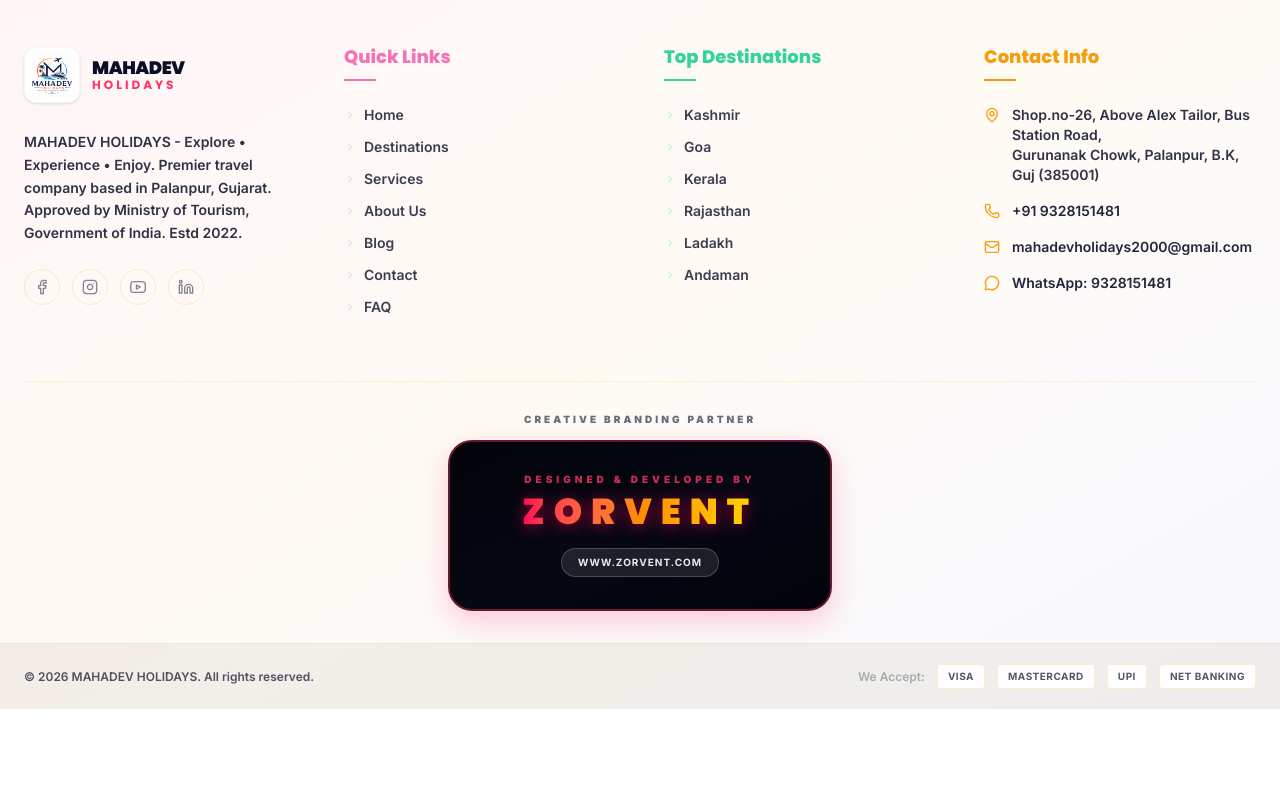
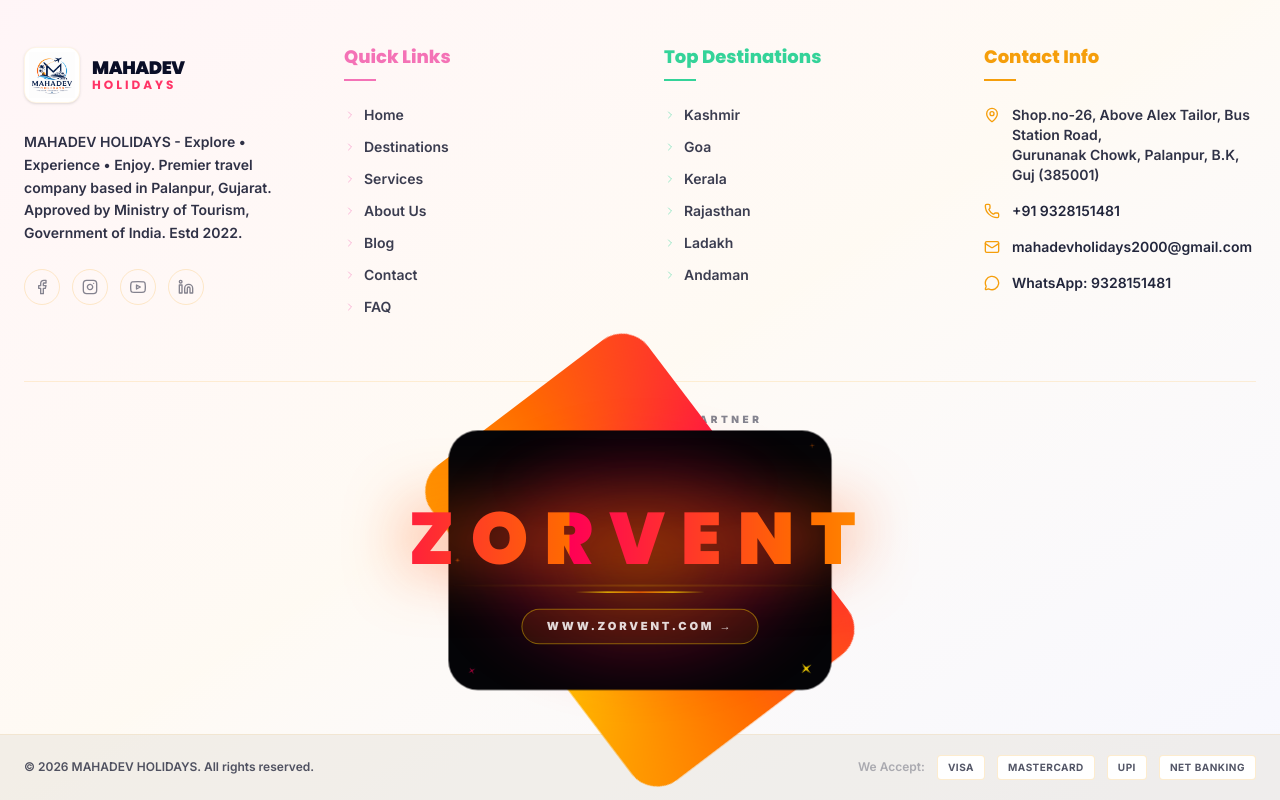
Before and after one commit to netscale33/mahadev-holidays, a Next.js app: page /faq in a window 1280 px wide. Shown: the part 3977-4777 px from the top of the page. Before the commit the page ends 4686 px from the top, so only its background shows below. Built offline with nearby package versions, Linux system fonts and the light colour scheme.

Commit message:
feat: shimmer-gold Extraordinary + epic Zorvent card - spinning border, float, sparkles, scan-line

```diff
--- a/src/app/globals.css
+++ b/src/app/globals.css
@@ -211,3 +211,95 @@
 * {
   -webkit-tap-highlight-color: transparent;
 }
+
+/* ── Custom Animations ─────────────────────────────────────────── */
+
+@keyframes shimmer-sweep {
+  0%   { background-position: -200% center; }
+  100% { background-position:  200% center; }
+}
+
+@keyframes zorvent-float {
+  0%, 100% { transform: translateY(0px)   scale(1); }
+  50%       { transform: translateY(-12px) scale(1.015); }
+}
+
+@keyframes conic-spin {
+  from { transform: rotate(0deg); }
+  to   { transform: rotate(360deg); }
+}
+
+@keyframes glow-breathe {
+  0%, 100% { opacity: 0.35; filter: blur(22px); }
+  50%       { opacity: 0.90; filter: blur(28px); }
+}
+
+@keyframes sparkle-dance {
+  0%, 100% { opacity: 0; transform: scale(0) rotate(0deg); }
+  30%       { opacity: 1; transform: scale(1) rotate(120deg); }
+  60%       { opacity: 0.6; transform: scale(0.75) rotate(240deg); }
+}
+
+@keyframes scan-line {
+  0%   { top: -10%; opacity: 0.6; }
+  100% { top: 110%; opacity: 0; }
+}
+
+/* ── Utility Classes ────────────────────────────────────────────── */
+
+.shimmer-gold {
+  background: linear-gradient(
+    90deg,
+    #FFD700 0%,
+    #FFFFFF 20%,
+    #FFB800 40%,
+    #FFFFFF 60%,
+    #FF8C00 80%,
+    #FFFFFF 100%
+  );
+  background-size: 250% auto;
+  -webkit-background-clip: text;
+  -webkit-text-fill-color: transparent;
+  background-clip: text;
+  animation: shimmer-sweep 2.8s linear infinite;
+  filter: drop-shadow(0 0 18px rgba(255, 215, 0, 0.55));
+}
+
+.zorvent-shimmer {
+  background: linear-gradient(
+    90deg,
+    #FF0055 0%,
+    #FF6B00 20%,
+    #FFD700 40%,
+    #FF6B00 60%,
+    #FF0055 80%,
+    #FF6B00 100%
+  );
+  background-size: 250% auto;
+  -webkit-background-clip: text;
+  -webkit-text-fill-color: transparent;
+  background-clip: text;
+  animation: shimmer-sweep 1.6s linear infinite;
+  filter: drop-shadow(0 0 32px rgba(255, 80, 0, 0.85));
+}
+
+.zorvent-float {
+  animation: zorvent-float 4s ease-in-out infinite;
+}
+
+.conic-border-spin {
+  animation: conic-spin 3s linear infinite;
+}
+
+.glow-breathe {
+  animation: glow-breathe 2.5s ease-in-out infinite;
+}
+
+.sparkle-1 { animation: sparkle-dance 2.2s ease-in-out infinite 0.0s; }
+.sparkle-2 { animation: sparkle-dance 2.2s ease-in-out infinite 0.4s; }
+.sparkle-3 { animation: sparkle-dance 2.2s ease-in-out infinite 0.8s; }
+.sparkle-4 { animation: sparkle-dance 2.2s ease-in-out infinite 1.2s; }
+.sparkle-5 { animation: sparkle-dance 2.2s ease-in-out infinite 1.6s; }
+.sparkle-6 { animation: sparkle-dance 2.2s ease-in-out infinite 2.0s; }
+
+.scan-sweep { animation: scan-line 2.5s linear infinite; }
--- a/src/components/Footer.tsx
+++ b/src/components/Footer.tsx
@@ -196,27 +196,122 @@
           </div>
         </div>
 
-        <div className="mt-16 pt-8 border-t border-gold/15 flex flex-col items-center text-center gap-4 animate-fade-in">
-          <span className="text-primary/60 text-[10px] uppercase tracking-[0.3em] font-black leading-none">CREATIVE BRANDING PARTNER</span>
+        <div className="mt-16 pt-8 border-t border-gold/15 flex flex-col items-center text-center gap-4">
+          <span className="text-primary/50 text-[10px] uppercase tracking-[0.35em] font-black leading-none">
+            CREATIVE BRANDING PARTNER
+          </span>
+
+          {/* ═══ ZORVENT CARD — FULL BAWAL MODE ═══ */}
           <a
             href="https://zorvent.com"
             target="_blank"
             rel="noopener noreferrer"
-            className="group relative flex flex-col items-center justify-center p-8 bg-gradient-to-br from-primary-950 via-primary-900 to-primary-950 border-2 border-accent/40 rounded-3xl transition-all duration-500 shadow-[0_10px_30px_rgba(255,0,85,0.2)] hover:shadow-[0_15px_40px_rgba(255,165,0,0.45)] max-w-sm w-full overflow-hidden hover:scale-[1.05]"
+            className="group zorvent-float relative flex flex-col items-center justify-center p-10 md:p-12 rounded-[2rem] max-w-sm w-full cursor-pointer"
+            style={{ isolation: "isolate" }}
           >
-            {/* Blurry glow backdrop */}
-            <div className="absolute -inset-1 bg-gradient-to-r from-accent via-gold to-accent rounded-3xl blur opacity-30 group-hover:opacity-75 transition duration-1000 group-hover:duration-200 -z-10" />
-            <div className="absolute inset-0 bg-gradient-to-tr from-accent/20 via-gold/10 to-transparent opacity-0 group-hover:opacity-100 transition-opacity duration-500" />
+            {/* — Layer 1: Spinning conic-gradient border ring — */}
+            <div
+              className="conic-border-spin absolute -inset-[3px] rounded-[2rem] -z-10"
+              style={{
+                background:
+                  "conic-gradient(from 0deg, #FF0055 0%, #FF6B00 25%, #FFD700 50%, #FF6B00 75%, #FF0055 100%)",
+              }}
+            />
 
-            <span className="text-[10px] text-accent tracking-[0.4em] font-black uppercase mb-2 leading-none animate-pulse">
-              DESIGNED & DEVELOPED BY
-            </span>
-            <span className="text-4xl font-heading font-black tracking-[0.25em] bg-gradient-to-r from-[#FF0055] via-[#FF8C00] to-[#FFD700] bg-clip-text text-transparent drop-shadow-[0_2px_8px_rgba(255,0,85,0.6)] select-none uppercase transition-all duration-300 group-hover:scale-105">
-              ZORVENT
-            </span>
-            <span className="text-[10px] text-white/90 font-bold bg-white/10 border border-white/20 px-4 py-1.5 rounded-full tracking-widest mt-4 group-hover:bg-accent group-hover:text-white group-hover:border-accent transition-all duration-300">
-              WWW.ZORVENT.COM
-            </span>
+            {/* — Layer 2: Solid dark inner card — */}
+            <div className="absolute inset-[3px] bg-[#040407] rounded-[calc(2rem-3px)] -z-10" />
+
+            {/* — Layer 3: Breathing radial glow — */}
+            <div
+              className="glow-breathe absolute inset-0 rounded-[2rem] -z-10 pointer-events-none"
+              style={{
+                background:
+                  "radial-gradient(ellipse at 50% 50%, rgba(255,107,0,0.55) 0%, rgba(255,0,85,0.25) 40%, transparent 70%)",
+              }}
+            />
+
+            {/* — Layer 4: Hover inner glow overlay — */}
+            <div
+              className="absolute inset-0 rounded-[2rem] -z-10 opacity-0 group-hover:opacity-100 transition-opacity duration-700 pointer-events-none"
+              style={{
+                background:
+                  "radial-gradient(ellipse at 50% 30%, rgba(255,215,0,0.35) 0%, transparent 65%)",
+              }}
+            />
+
+            {/* — Layer 5: Scan-line sweep — */}
+            <div
+              className="scan-sweep absolute left-0 right-0 h-[2px] rounded-full pointer-events-none -z-10"
+              style={{
+                background:
+                  "linear-gradient(90deg, transparent 0%, rgba(255,215,0,0.7) 50%, transparent 100%)",
+              }}
+            />
+
+            {/* — Layer 6: Corner sparkle diamonds — */}
+            {/* Top-left */}
+            <svg className="sparkle-1 absolute top-3 left-4 w-4 h-4 pointer-events-none" viewBox="0 0 24 24" fill="none">
+              <path d="M12 2L13.5 10.5L22 12L13.5 13.5L12 22L10.5 13.5L2 12L10.5 10.5Z" fill="#FFD700" />
+            </svg>
+            {/* Top-right */}
+            <svg className="sparkle-2 absolute top-3 right-4 w-3 h-3 pointer-events-none" viewBox="0 0 24 24" fill="none">
+              <path d="M12 2L13.5 10.5L22 12L13.5 13.5L12 22L10.5 13.5L2 12L10.5 10.5Z" fill="#FF6B00" />
+            </svg>
+            {/* Bottom-left */}
+            <svg className="sparkle-3 absolute bottom-4 left-5 w-3 h-3 pointer-events-none" viewBox="0 0 24 24" fill="none">
+              <path d="M12 2L13.5 10.5L22 12L13.5 13.5L12 22L10.5 13.5L2 12L10.5 10.5Z" fill="#FF0055" />
+            </svg>
+            {/* Bottom-right */}
+            <svg className="sparkle-4 absolute bottom-4 right-5 w-4 h-4 pointer-events-none" viewBox="0 0 24 24" fill="none">
+              <path d="M12 2L13.5 10.5L22 12L13.5 13.5L12 22L10.5 13.5L2 12L10.5 10.5Z" fill="#FFD700" />
+            </svg>
+            {/* Mid-left */}
+            <svg className="sparkle-5 absolute left-2 top-1/2 -translate-y-1/2 w-2 h-2 pointer-events-none" viewBox="0 0 24 24" fill="none">
+              <path d="M12 2L13.5 10.5L22 12L13.5 13.5L12 22L10.5 13.5L2 12L10.5 10.5Z" fill="#FF6B00" />
+            </svg>
+            {/* Mid-right */}
+            <svg className="sparkle-6 absolute right-2 top-1/2 -translate-y-1/2 w-2 h-2 pointer-events-none" viewBox="0 0 24 24" fill="none">
+              <path d="M12 2L13.5 10.5L22 12L13.5 13.5L12 22L10.5 13.5L2 12L10.5 10.5Z" fill="#FFD700" />
+            </svg>
+
+            {/* ─── Content ─── */}
+            <div className="relative flex flex-col items-center gap-3 select-none">
+              {/* Label */}
+              <span
+                className="text-[9px] tracking-[0.55em] font-black uppercase"
+                style={{ color: "#FF8C00", animation: "glow-breathe 2s ease-in-out infinite" }}
+              >
+                DESIGNED &amp; DEVELOPED BY
+              </span>
+
+              {/* THE BIG NAME */}
+              <span
+                className="zorvent-shimmer text-6xl md:text-7xl font-heading font-black tracking-[0.22em] uppercase"
+              >
+                ZORVENT
+              </span>
+
+              {/* Divider line with glow */}
+              <div
+                className="w-32 h-[1.5px] rounded-full my-1"
+                style={{
+                  background:
+                    "linear-gradient(90deg, transparent, #FFD700, #FF6B00, #FFD700, transparent)",
+                }}
+              />
+
+              {/* URL pill */}
+              <span
+                className="text-[11px] font-black tracking-[0.25em] uppercase px-6 py-2 rounded-full transition-all duration-300 group-hover:scale-105"
+                style={{
+                  background: "rgba(255,107,0,0.12)",
+                  border: "1.5px solid rgba(255,215,0,0.4)",
+                  color: "rgba(255,255,255,0.85)",
+                }}
+              >
+                WWW.ZORVENT.COM →
+              </span>
+            </div>
           </a>
         </div>
       </div>
--- a/src/components/HeroBanner.tsx
+++ b/src/components/HeroBanner.tsx
@@ -82,7 +82,7 @@
           transition={{ duration: 0.7, delay: 0.4 }}
           className="text-5xl md:text-7xl lg:text-8xl font-heading font-black text-white leading-tight max-w-5xl mb-6 [text-shadow:0_4px_16px_rgba(0,0,0,0.9)] select-none"
         >
-          Discover the <span className="text-white font-black drop-shadow-[0_0_20px_rgba(255,255,255,0.8)] [text-shadow:0_0_30px_rgba(255,255,255,0.9),0_4px_16px_rgba(0,0,0,0.9)]">Extraordinary</span>
+          Discover the <span className="shimmer-gold font-black select-none">Extraordinary</span>
         </motion.h1>
 
         <motion.div
```
